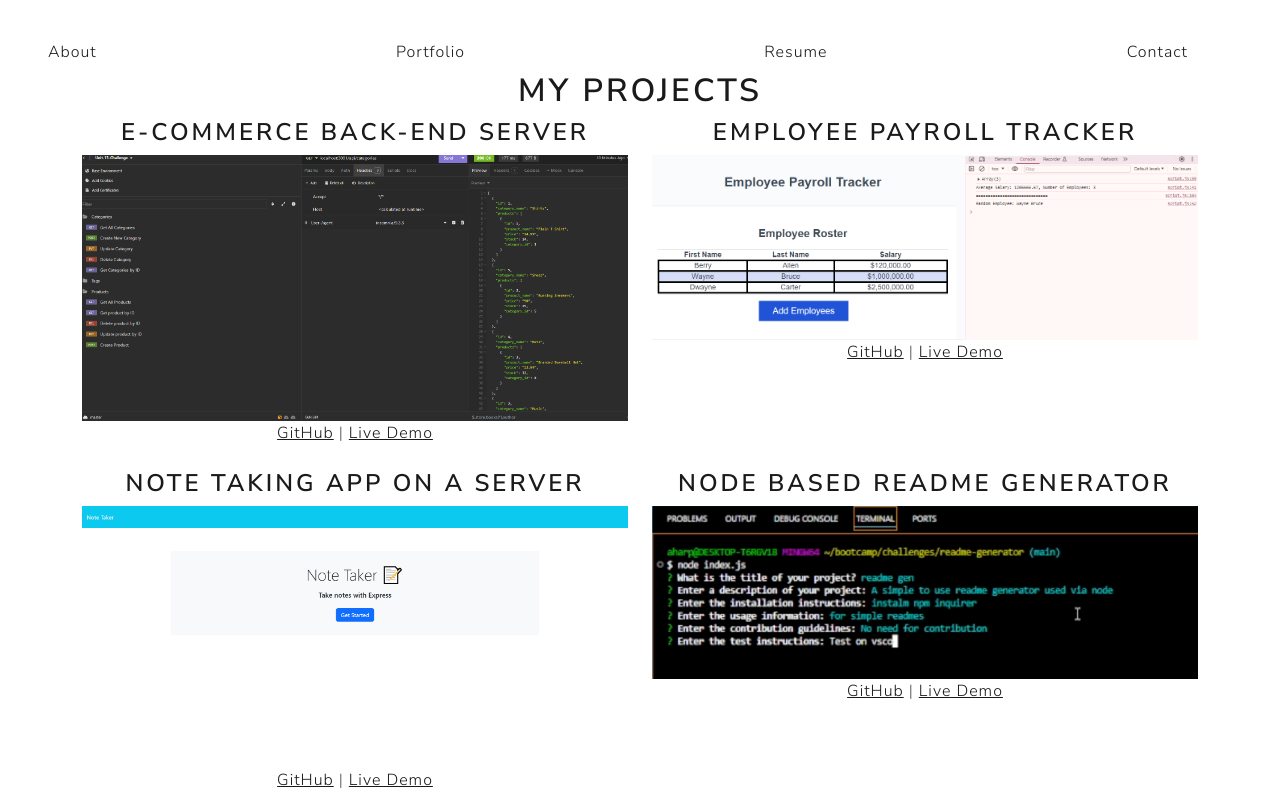
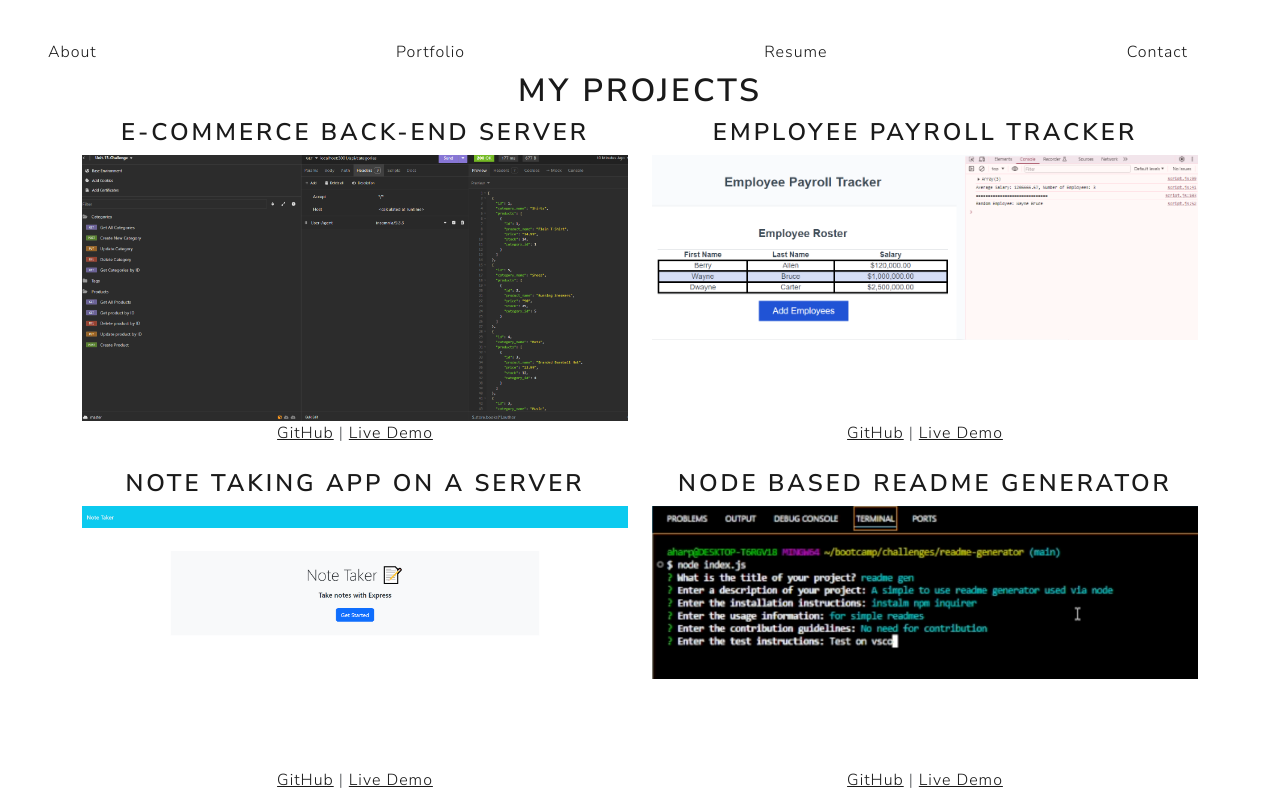
Before and after one commit to aharper2568/react-portfolio, a React (Vite) app: page /Portfolio in a window 1280 px wide. Shown: the top 800 px of the page. Built offline with nearby package versions, Linux system fonts and the light colour scheme.

Commit message:
added styling to make links appear at bottom of container

```diff
--- a/src/components/Projects.jsx
+++ b/src/components/Projects.jsx
@@ -1,8 +1,9 @@
 const Project = ({ title, image, githubLink, liveLink }) => {
   return (
-    <div className="project container border mb-2 w-50">
+    <div className="project border mb-2 w-50 col-md-4 d-flex flex-column">
       <h3>{title}</h3>
       <img src={image} className="w-100" alt={`${title} Screenshot`} />
+      <div className="mt-auto">
         <p>
           <a href={githubLink} target="_blank" rel="noopener noreferrer">
             GitHub
@@ -13,6 +14,7 @@ const Project = ({ title, image, githubLink, liveLink }) => {
           </a>
         </p>
       </div>
+    </div>
   );
 };
 
```
Lines whose indentation alone changed are shown as unchanged.
